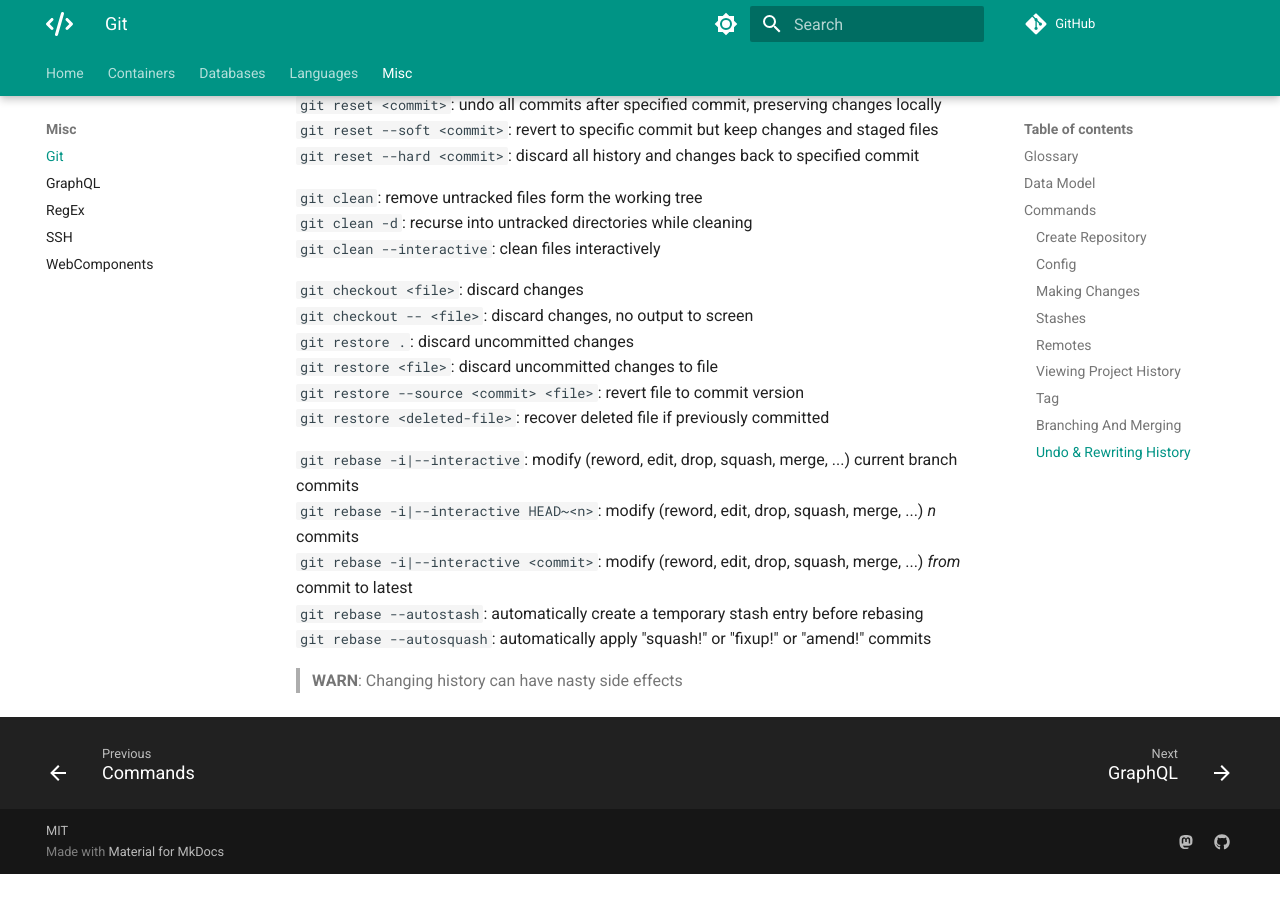
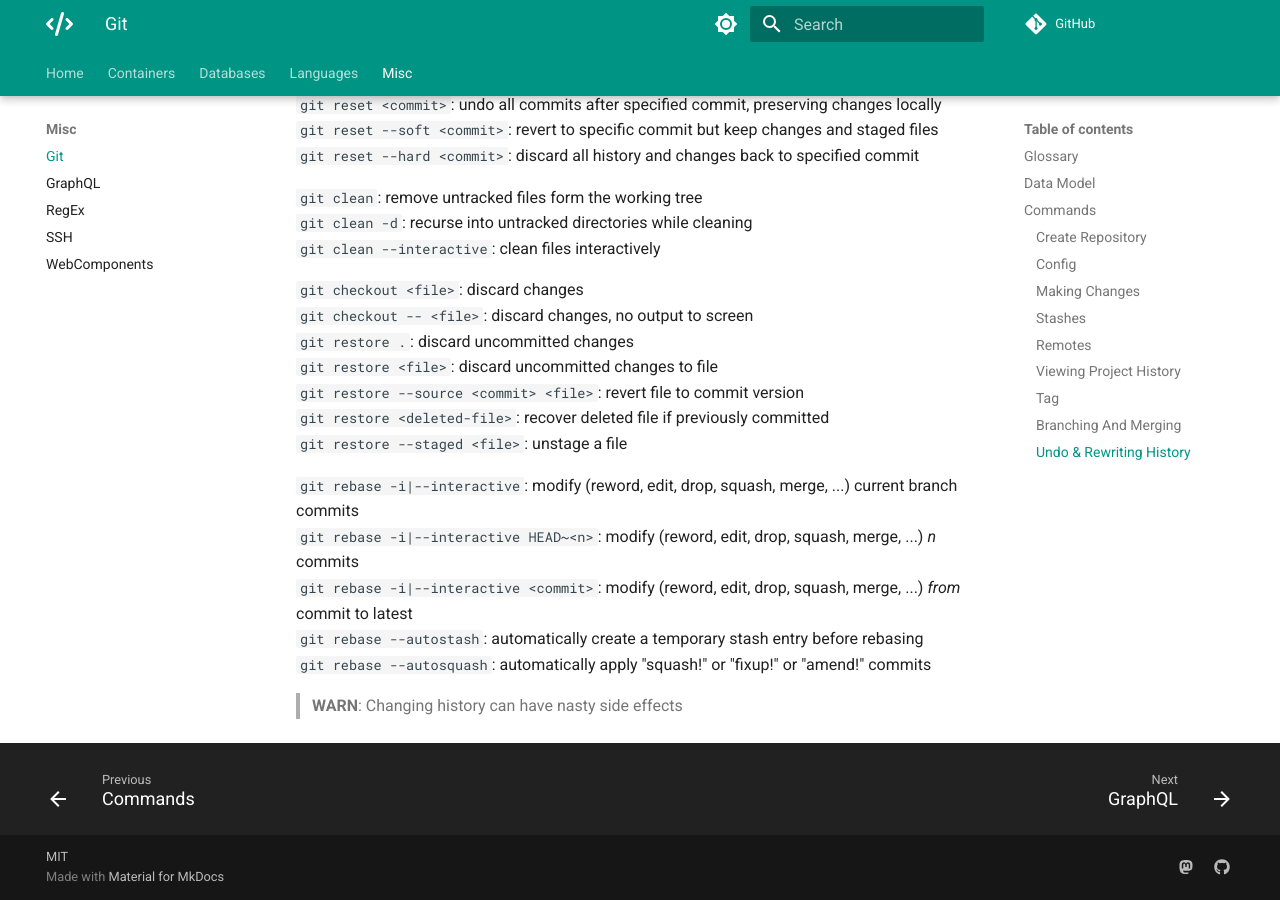
Before and after one commit to m-lamonaca/programming-notes, an MkDocs documentation site: the page built from docs/misc/git.md, in a window 1280 px wide and 900 px high, scrolled down 6553 px. Built offline with MkDocs 1.6.1 and Material for MkDocs 9.7.7, drawn with Linux system fonts in a browser that asks for light colours; comment, search, counter and statistics services are not loaded; before the commit the page ends 7427 px from its top, so only the background shows below that.

Commit message:
add `git restore --staged` notes

```diff
--- a/docs/misc/git.md
+++ b/docs/misc/git.md
@@ -251,6 +251,7 @@ It's generally recommended creating annotated tags so it's possible to have all
 `git restore <file>`: discard uncommitted changes to file
 `git restore --source <commit> <file>`: revert file to commit version
 `git restore <deleted-file>`: recover deleted file if previously committed
+`git restore --staged <file>`: unstage a file
 
 `git rebase -i|--interactive`: modify (reword, edit, drop, squash, merge, ...) current branch commits
 `git rebase -i|--interactive HEAD~<n>`: modify (reword, edit, drop, squash, merge, ...) *n* commits
```
